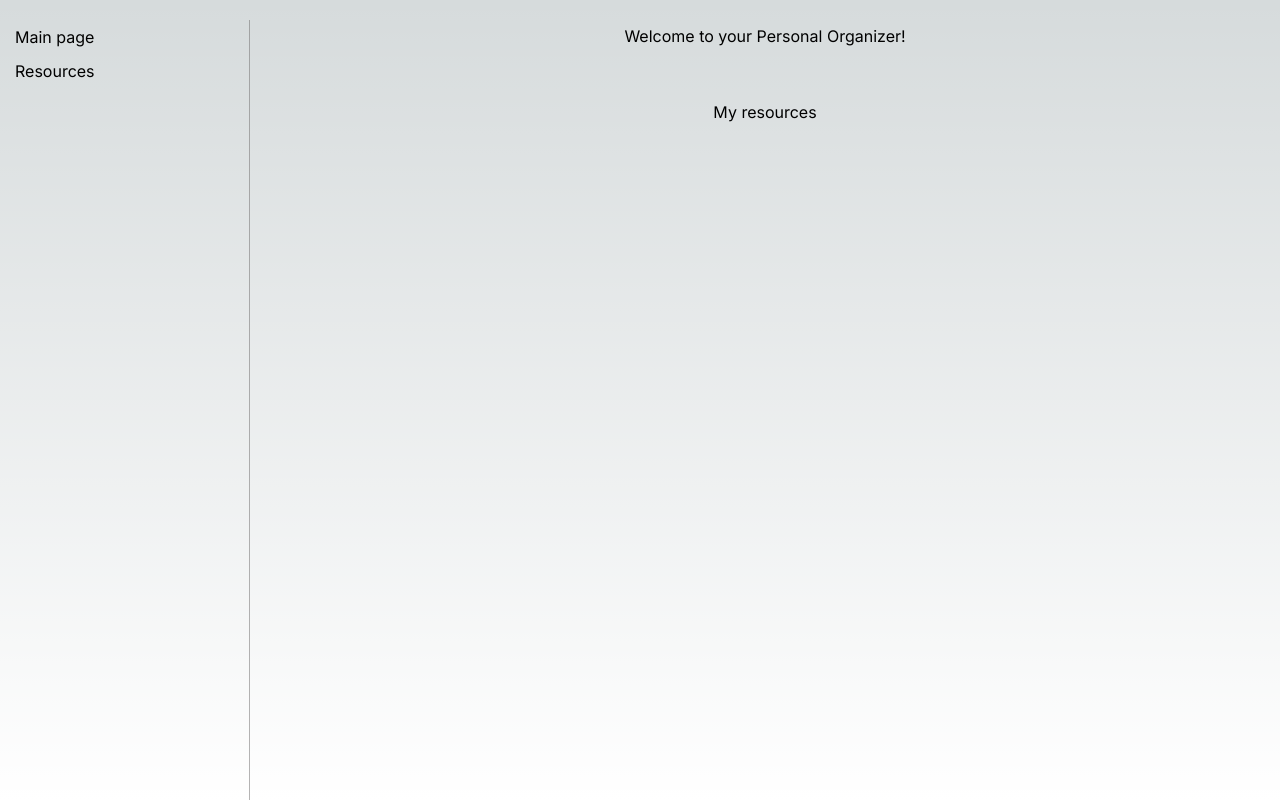
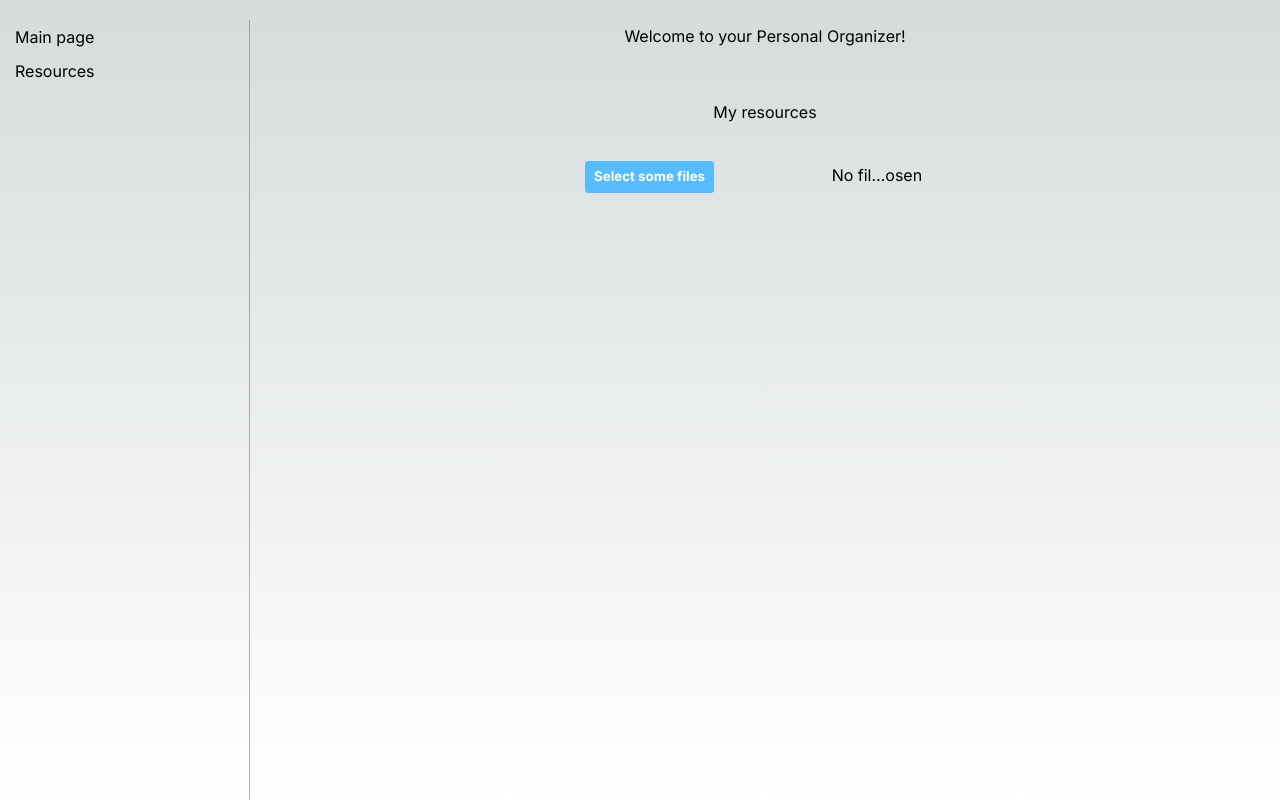
Before and after one commit to monikajq/myPersonalOrganizer, a Next.js app: page /resources in a window 1280 px wide. Built offline with nearby package versions, Linux system fonts and the light colour scheme.

Commit message:
add UploadResources component

```diff
--- a/src/app/resources/page.tsx
+++ b/src/app/resources/page.tsx
@@ -1,8 +1,8 @@
 import React from 'react';
 import './resources.css';
-import Link from 'next/link';
 import { Sidebar } from '@/app/shared/sidebar/sidebar';
 import { Header } from '@/app/shared/header/header';
+import { UploadResources } from '@/app/resources/upload-resources/upload-resources';
 
 export default function Resources() {
 	return (
@@ -12,6 +12,8 @@ export default function Resources() {
 
 			<div className='main-content'>
 				<h3>My resources</h3>
+
+				<UploadResources />
 			</div>
 		</div>
 	)
--- /dev/null
+++ b/src/app/resources/upload-resources/upload-resources.tsx
@@ -0,0 +1,26 @@
+'use client'
+
+import React, { useState } from 'react';
+
+export function UploadResources() {
+	const [fileNames, setFileNames] = useState<string[]>([]);
+
+	const addFileToResources = (name: string) => {
+		setFileNames([
+			...fileNames,
+			name
+		]);
+	};
+
+	return (
+		<section>
+			<div className='upload-btn-container'>
+				<input type="file" id="input" className='upload-btn' multiple  onChange={(e) => addFileToResources(e.target.value)} />
+			</div>
+
+			{fileNames.map((fileName, index) => (
+				<p key={`${fileName} ${index}`}>{fileName.split('\\').pop()}</p>
+			))}
+		</section>
+	);
+}
```
Also changed, not shown: src/app/resources/upload-resources/upload-resources.css (added).
